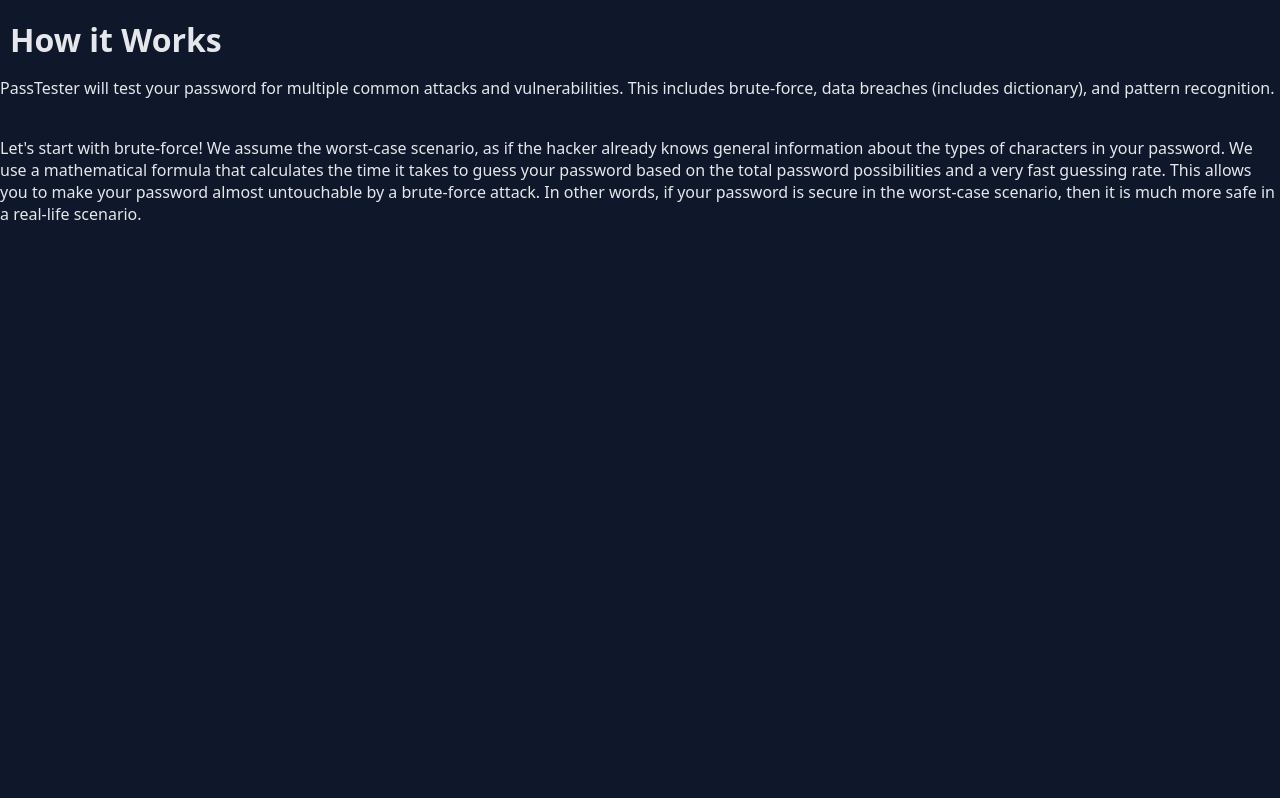
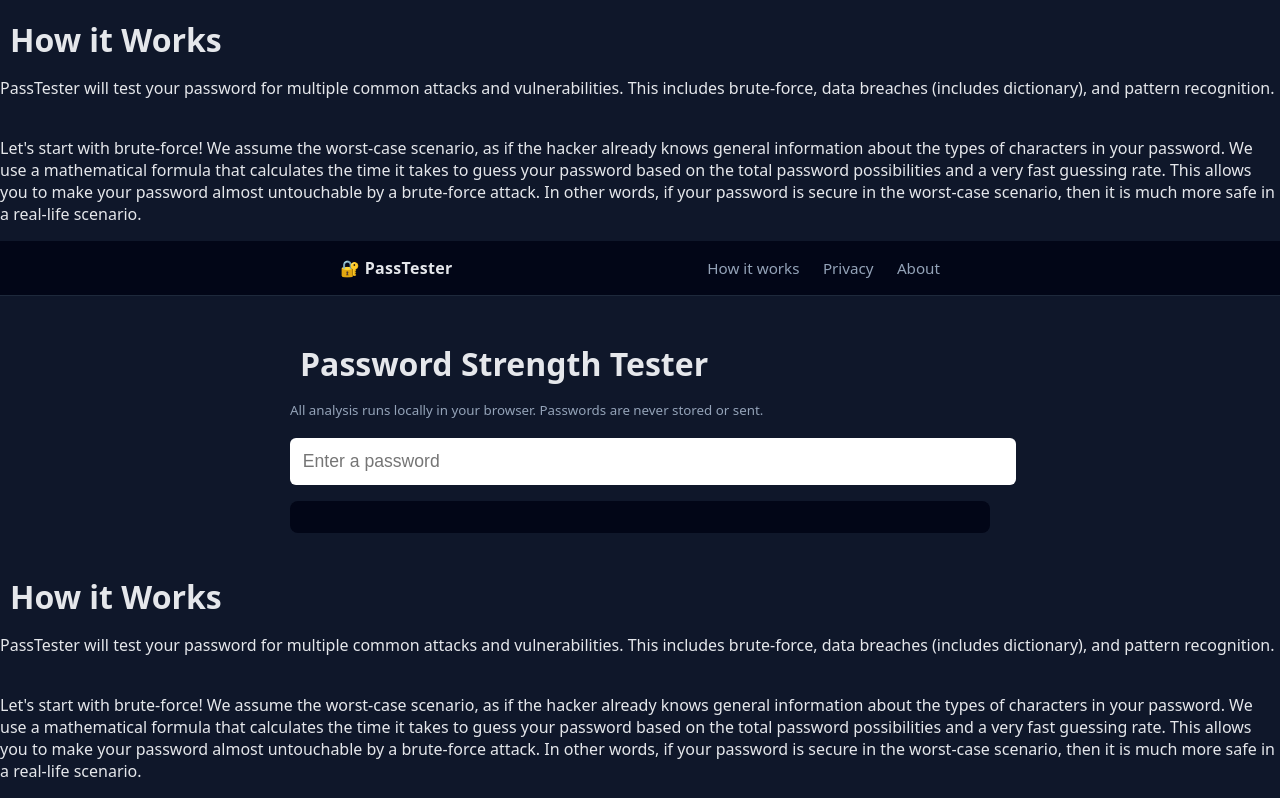
Before and after one commit to Ared119/PassTester, a plain HTML site: page index.html in a window 1280 px wide. Shown: the part 315-1113 px from the top of the page. Before the commit the page ends 800 px from the top, so only its background shows below. Drawn offline with Linux system fonts and the light colour scheme.

Commit message:
Update index.html

```diff
--- a/index.html
+++ b/index.html
@@ -49,4 +49,55 @@
   untouchable by a brute-force attack. In other words, if your password is secure in the worst-case
   scenario, then it is much more safe in a real-life scenario.</p>
 </body>
+</html><!DOCTYPE html>
+<html lang="en">
+<head>
+  <meta charset="UTF-8">
+  <title>PassTester – Password Strength Tester</title>
+  <meta name="viewport" content="width=device-width, initial-scale=1">
+<link rel="stylesheet" href="style.css">
+<link rel="icon" type="image/x-icon" href="https://www.passtester.com/favicon.ico">
+</head>
+<body>
+
+<nav>
+  <div class="nav-inner">
+    <div class="logo">🔐 PassTester</div>
+    <div class="nav-links">
+      <a href="#how">How it works</a>
+      <a href="#privacy">Privacy</a>
+      <a href="#about">About</a>
+    </div>
+  </div>
+</nav>
+
+<main>
+  <h1>Password Strength Tester</h1>
+  <small>
+    All analysis runs locally in your browser.
+    Passwords are never stored or sent.
+  </small>
+
+  <input
+    type="password"
+    id="password"
+    placeholder="Enter a password"
+    autocomplete="off"
+  />
+
+  <div class="result" id="output"></div>
+</main>
+
+<script src="script.js"></script>
+  <h1>How it Works</h1>
+  <p>PassTester will test your password for multiple common attacks and vulnerabilities.
+  This includes brute-force, data breaches (includes dictionary), and pattern recognition.</p>
+
+  <p><br>Let's start with brute-force! We assume the worst-case scenario, as if the hacker already
+  knows general information about the types of characters in your password. We use a mathematical
+  formula that calculates the time it takes to guess your password based on the total password
+  possibilities and a very fast guessing rate. This allows you to make your password almost
+  untouchable by a brute-force attack. In other words, if your password is secure in the worst-case
+  scenario, then it is much more safe in a real-life scenario.</p>
+</body>
 </html>
```
